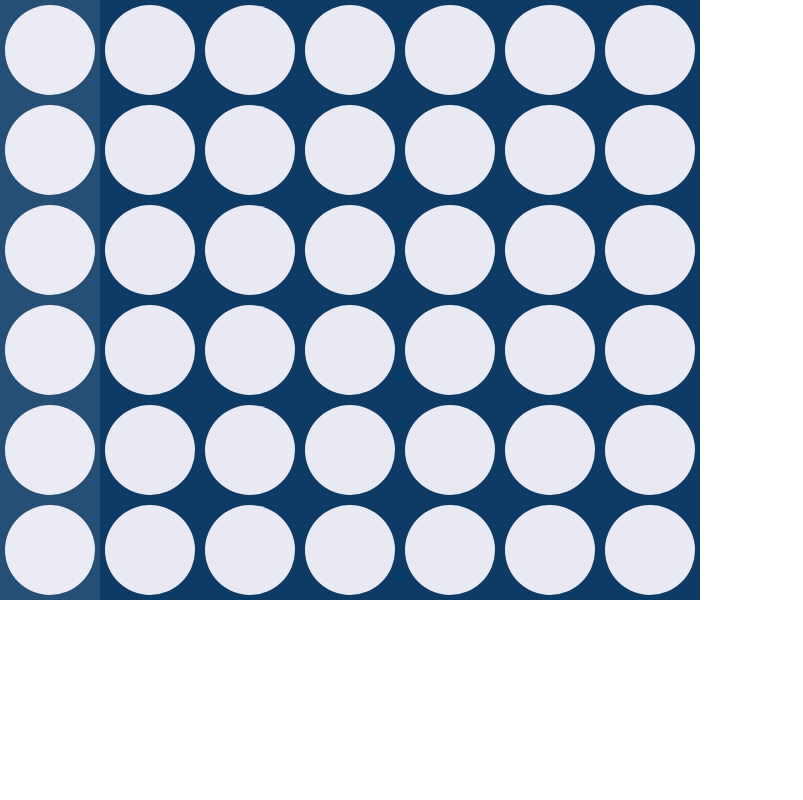
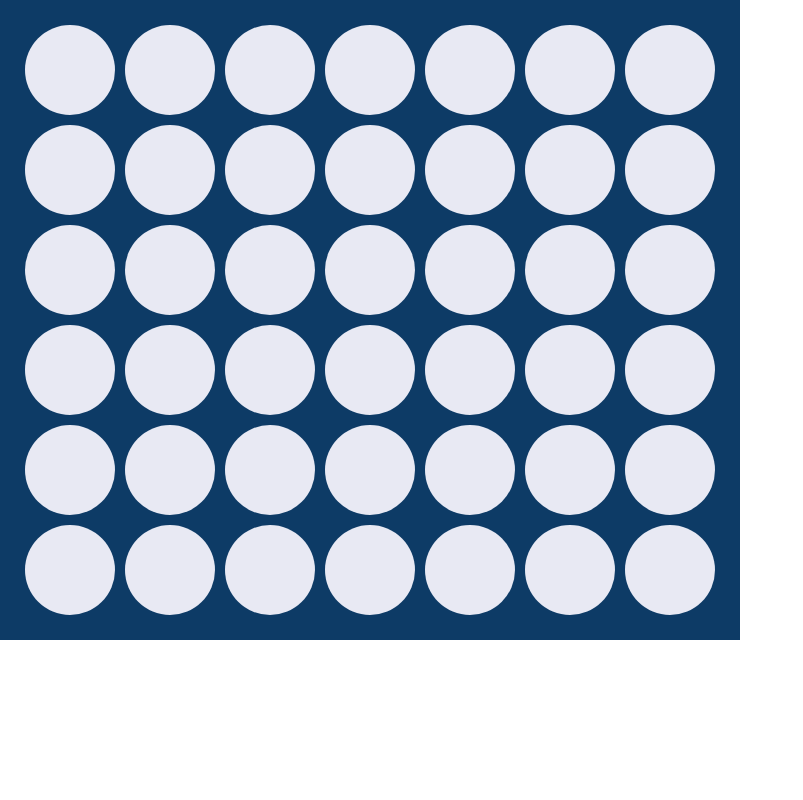
Before and after one commit to jonfelixrico/connect-four-react, a React (Create React App) app: page / in a window 1280 px wide. Shown: the top 800 px of the page, without its empty margins (0-803 px from the left). Built offline with nearby package versions, Linux system fonts and the light colour scheme.

Commit message:
Apply padding on the Grid instance in the app

```diff
--- a/src/App.tsx
+++ b/src/App.tsx
@@ -64,7 +64,12 @@ export const App: FC = () => {
   return (
     <div className="h-screen w-screen">
       <div>
-        <Grid grid={grid} onClick={onClick} />
+        <Grid
+          grid={grid}
+          onClick={onClick}
+          className="px-5"
+          columnClassName="py-5"
+        />
         <div
           style={{ transform: 'scale(0.1)' }}
           className="pointer-events-none flex flex-row"
```
